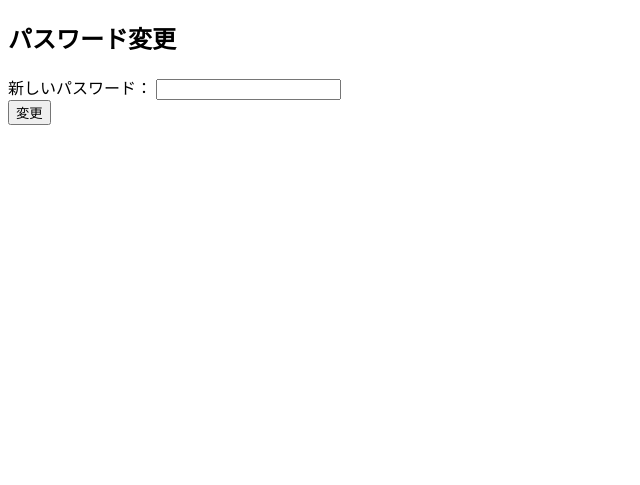
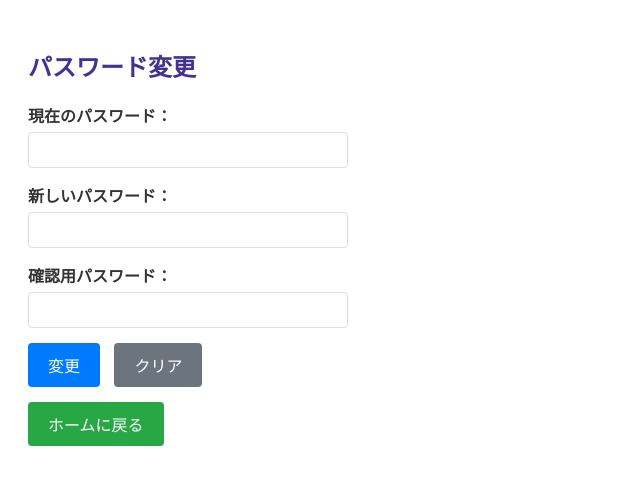
Before and after one commit to hanihatena35-prog/GoodMorningGitHub, a Flask app: template project/templates/chanege_password.html in a window 1280 px wide. Shown: the top 485 px of the page, without its empty margins (0-640 px from the left). Run offline with Flask 3, Linux system fonts and the light colour scheme; the template is opened without the code that fills it, so the values that code supplies are empty.

Commit message:
パスワード変更のエラーや画面レスポンシブル対応
Co-authored-by: Copilot <copilot@github.com>

```diff
--- a/project/templates/chanege_password.html
+++ b/project/templates/chanege_password.html
@@ -1,7 +1,129 @@
 <!DOCTYPE html>
 <html>
 <head>
+    <meta charset="UTF-8">
+    <meta name="viewport" content="width=device-width, initial-scale=1.0">
     <title>パスワード変更</title>
+    <style>
+        /* PC向け（デフォルト）*/
+        body {
+            padding: 20px;
+            font-family: Arial, sans-serif;
+        }
+
+        h2 {
+            color: #433194;
+            margin-bottom: 20px;
+        }
+
+        ul {
+            margin-bottom: 20px;
+            color: #d9534f;
+            padding-left: 20px;
+        }
+
+        li {
+            margin-bottom: 10px;
+        }
+
+        form {
+            max-width: 500px;
+            margin-top: 20px;
+        }
+
+        .form-group {
+            margin-bottom: 15px;
+        }
+
+        label {
+            display: block;
+            margin-bottom: 5px;
+            font-weight: bold;
+            color: #333;
+        }
+
+        input[type="password"] {
+            width: 20em;
+            max-width: 100%;
+            padding: 8px;
+            border: 1px solid #ddd;
+            border-radius: 4px;
+            font-size: 1em;
+            box-sizing: border-box;
+        }
+
+        button {
+            padding: 10px 20px;
+            margin-right: 10px;
+            background-color: #007bff;
+            color: white;
+            border: none;
+            border-radius: 4px;
+            cursor: pointer;
+            font-size: 1em;
+            transition: background-color 0.3s;
+        }
+
+        button:hover {
+            background-color: #0056b3;
+        }
+
+        button[type="reset"] {
+            background-color: #6c757d;
+        }
+
+        button[type="reset"]:hover {
+            background-color: #5a6268;
+        }
+
+        a {
+            display: inline-block;
+            padding: 10px 20px;
+            margin-top: 15px;
+            background-color: #28a745;
+            color: white;
+            text-decoration: none;
+            border-radius: 4px;
+            transition: background-color 0.3s;
+        }
+
+        a:hover {
+            background-color: #218838;
+        }
+
+        /* スマートフォン向け（縦長レイアウト）*/
+        @media screen and (max-width: 600px) {
+            body {
+                padding: 15px;
+            }
+
+            h2 {
+                font-size: 1.5em;
+            }
+
+            form {
+                max-width: 100%;
+            }
+
+            input[type="password"] {
+                width: 100%;
+            }
+
+            button {
+                display: block;
+                width: 100%;
+                margin-right: 0;
+                margin-bottom: 10px;
+            }
+
+            a {
+                display: block;
+                width: 100%;
+                text-align: center;
+                box-sizing: border-box;
+            }
+        }
+    </style>
 </head>
 <body>
     <h2>パスワード変更</h2>
@@ -16,11 +138,74 @@
       {% endif %}
     {% endwith %}
 
-    <form method="POST">
-        <label>新しいパスワード：</label>
-        <input type="password" name="new_password"><br>
+    <form method="POST" onsubmit="validateForm(event)">
+        <div class="form-group">
+            <label>現在のパスワード：</label>
+            <input type="password" id="current_password" name="current_password" maxlength="15" required>
+        </div>
+
+        <div class="form-group">
+            <label>新しいパスワード：</label>
+            <input type="password" id="new_password" name="new_password" maxlength="15" required>
+        </div>
+
+        <div class="form-group">
+            <label>確認用パスワード：</label>
+            <input type="password" id="confirm_password" name="confirm_password" maxlength="15" required>
+        </div>
 
         <button type="submit">変更</button>
+        <button type="reset">クリア</button>
     </form>
+
+    <script>
+        function validateForm(event) {
+            const currentPassword = document.getElementById("current_password").value;
+            const newPassword = document.getElementById("new_password").value;
+            const confirmPassword = document.getElementById("confirm_password").value;
+
+            // 新しいパスワードと確認用パスワードの一致確認
+            if (newPassword !== confirmPassword) {
+                alert("新しいパスワードと確認用パスワードが一致しません");
+                event.preventDefault();
+                return false;
+            }
+
+            // 新旧パスワードが同じでないか確認
+            if (newPassword === currentPassword) {
+                alert("新しいパスワードは現在のパスワードと異なるものを設定してください");
+                event.preventDefault();
+                return false;
+            }
+
+            return true;
+        }
+    </script>
+
+    <script>
+        function validateForm(event) {
+            const currentPassword = document.getElementById("current_password").value;
+            const newPassword = document.getElementById("new_password").value;
+            const confirmPassword = document.getElementById("confirm_password").value;
+
+            // 新しいパスワードと確認用パスワードの一致確認
+            if (newPassword !== confirmPassword) {
+                alert("新しいパスワードと確認用パスワードが一致しません");
+                event.preventDefault();
+                return false;
+            }
+
+            // 新旧パスワードが同じでないか確認
+            if (newPassword === currentPassword) {
+                alert("新しいパスワードは現在のパスワードと異なるものを設定してください");
+                event.preventDefault();
+                return false;
+            }
+
+            return true;
+        }
+    </script>
+
+    <a href="/">ホームに戻る</a>
 </body>
 </html>
```
